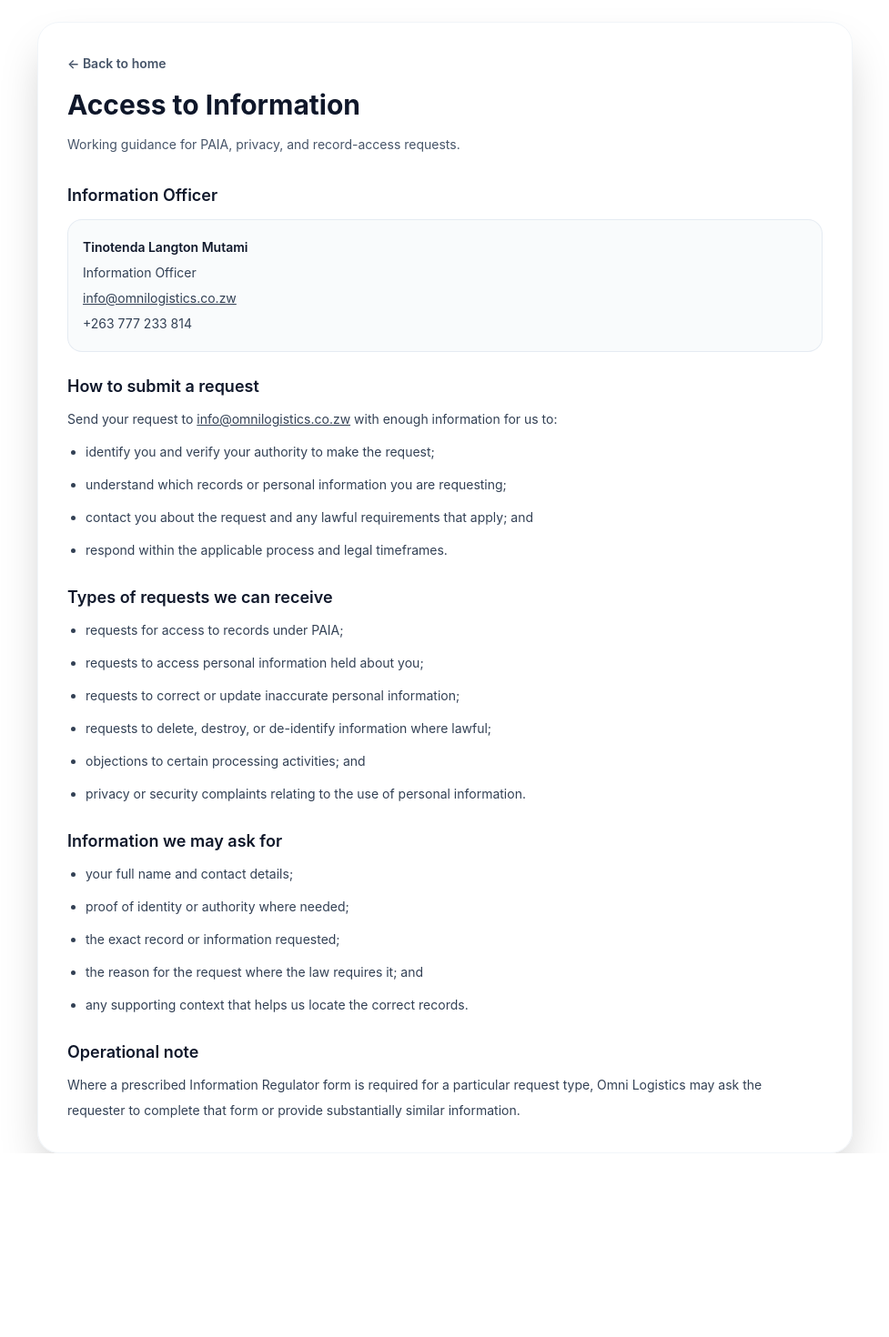
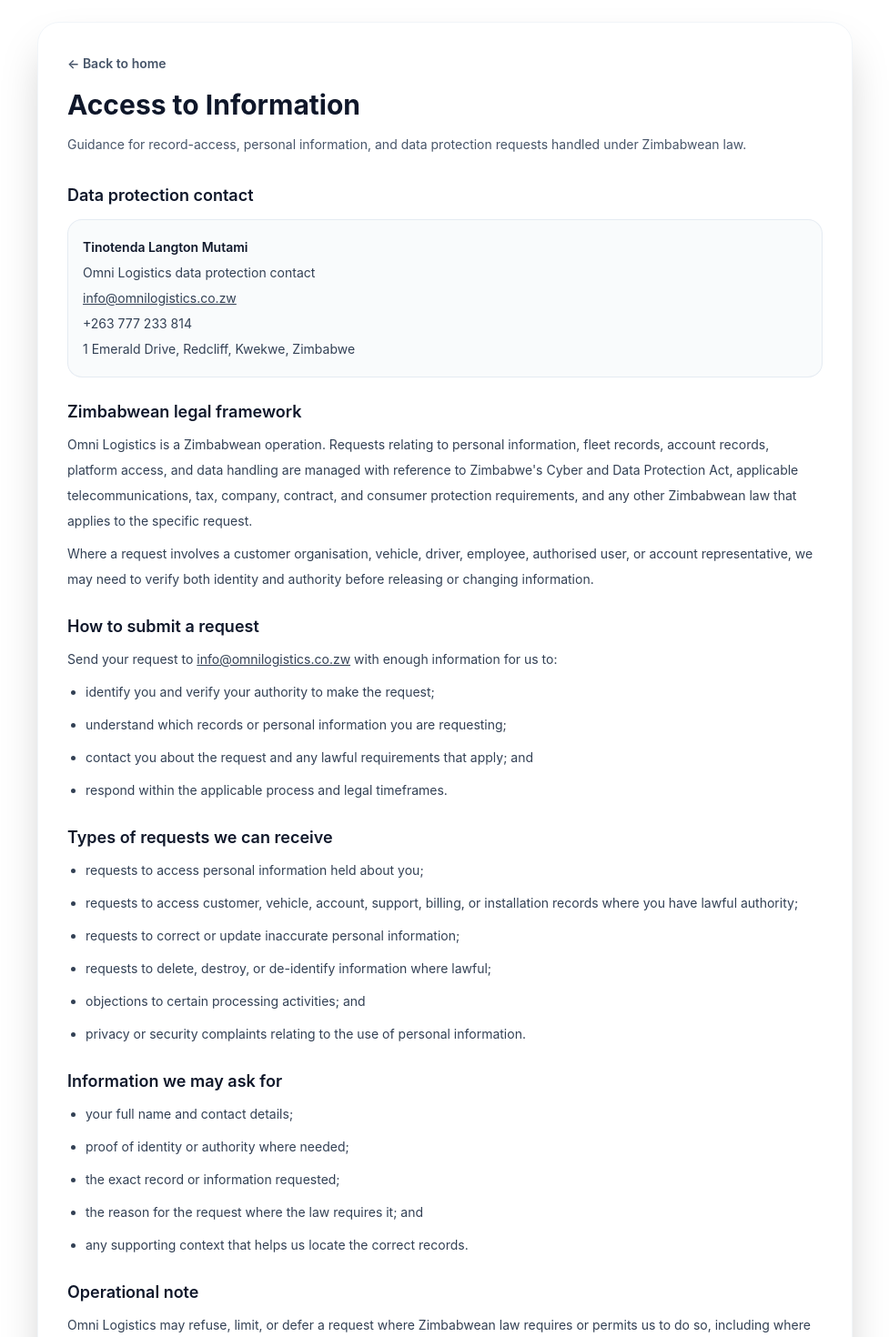
Before and after one commit to TeenoZw/omniv4, a SvelteKit app in the folder client-web/: page /access-to-information in a window 1280 px wide. Shown: the top 1470 px of the page at 91% size, without its empty margins (151-1128 px from the left). Before the commit the page ends 1268 px from the top, so only its background shows below. Built offline with nearby package versions, Linux system fonts and the light colour scheme.

Commit message:
Align legal pages with Zimbabwe policy wording

```diff
--- a/client-web/src/routes/access-to-information/+page.svelte
+++ b/client-web/src/routes/access-to-information/+page.svelte
@@ -9,19 +9,34 @@
     </a>
     <h1 class="text-3xl font-bold text-slate-900 dark:text-white">Access to Information</h1>
     <p class="text-sm text-slate-600 dark:text-slate-300">
-      Working guidance for PAIA, privacy, and record-access requests.
+      Guidance for record-access, personal information, and data protection requests handled under Zimbabwean law.
     </p>
   </div>
 
   <div class="mt-8 space-y-6 text-sm leading-7 text-slate-700 dark:text-slate-300">
     <div>
-      <h2 class="text-lg font-semibold text-slate-900 dark:text-white">Information Officer</h2>
+      <h2 class="text-lg font-semibold text-slate-900 dark:text-white">Data protection contact</h2>
       <div class="mt-3 rounded-2xl border border-slate-200/80 bg-slate-50/80 p-4 dark:border-slate-800 dark:bg-slate-900/70">
         <p class="font-semibold text-slate-900 dark:text-white">Tinotenda Langton Mutami</p>
-        <p>Information Officer</p>
+        <p>Omni Logistics data protection contact</p>
         <p><a class="underline" href="mailto:info@omnilogistics.co.zw">info@omnilogistics.co.zw</a></p>
         <p>+263 777 233 814</p>
+        <p>1 Emerald Drive, Redcliff, Kwekwe, Zimbabwe</p>
       </div>
+    </div>
+
+    <div>
+      <h2 class="text-lg font-semibold text-slate-900 dark:text-white">Zimbabwean legal framework</h2>
+      <p class="mt-2">
+        Omni Logistics is a Zimbabwean operation. Requests relating to personal information, fleet records, account
+        records, platform access, and data handling are managed with reference to Zimbabwe's Cyber and Data Protection Act,
+        applicable telecommunications, tax, company, contract, and consumer protection requirements, and any other
+        Zimbabwean law that applies to the specific request.
+      </p>
+      <p class="mt-2">
+        Where a request involves a customer organisation, vehicle, driver, employee, authorised user, or account
+        representative, we may need to verify both identity and authority before releasing or changing information.
+      </p>
     </div>
 
     <div>
@@ -40,8 +55,8 @@
     <div>
       <h2 class="text-lg font-semibold text-slate-900 dark:text-white">Types of requests we can receive</h2>
       <ul class="mt-2 list-disc space-y-2 pl-5">
-        <li>requests for access to records under PAIA;</li>
         <li>requests to access personal information held about you;</li>
+        <li>requests to access customer, vehicle, account, support, billing, or installation records where you have lawful authority;</li>
         <li>requests to correct or update inaccurate personal information;</li>
         <li>requests to delete, destroy, or de-identify information where lawful;</li>
         <li>objections to certain processing activities; and</li>
@@ -63,8 +78,10 @@
     <div>
       <h2 class="text-lg font-semibold text-slate-900 dark:text-white">Operational note</h2>
       <p class="mt-2">
-        Where a prescribed Information Regulator form is required for a particular request type, Omni Logistics may ask the requester to
-        complete that form or provide substantially similar information.
+        Omni Logistics may refuse, limit, or defer a request where Zimbabwean law requires or permits us to do so,
+        including where disclosure would expose another person's information, compromise security, breach a customer
+        agreement, interfere with an active investigation, or conflict with a legal retention obligation. Where we cannot
+        fulfil a request exactly as submitted, we will explain the reason as clearly as we reasonably can.
       </p>
     </div>
   </div>
--- a/client-web/src/routes/privacy/+page.svelte
+++ b/client-web/src/routes/privacy/+page.svelte
@@ -1,5 +1,5 @@
 <svelte:head>
-  <title>Omni Logistics · Privacy Notice</title>
+  <title>Omni Logistics · Privacy Policy</title>
 </svelte:head>
 
 <section class="mx-auto mt-6 max-w-4xl rounded-3xl border border-slate-100 bg-white/90 p-6 shadow-2xl dark:border-slate-800 dark:bg-slate-950/90 sm:p-8">
@@ -7,7 +7,7 @@
     <a href="/" class="inline-flex items-center gap-2 text-sm font-semibold text-slate-600 transition hover:text-slate-900 dark:text-slate-300 dark:hover:text-white">
       ← Back to home
     </a>
-    <h1 class="text-3xl font-bold text-slate-900 dark:text-white">Privacy Notice</h1>
+    <h1 class="text-3xl font-bold text-slate-900 dark:text-white">Privacy Policy</h1>
     <p class="text-sm text-slate-600 dark:text-slate-300">
       Last updated: September 1, 2026
     </p>
@@ -18,11 +18,11 @@
       <h2 class="text-lg font-semibold text-slate-900 dark:text-white">1. Scope</h2>
       <p class="mt-2">
         Omni Logistics provides fleet tracking, telematics, asset monitoring, device installation, SIM management, and related support services.
-        This notice explains how we collect, use, store, disclose, and protect personal information in connection with those services.
+        This policy explains how we collect, use, store, disclose, and protect personal information in connection with those services.
       </p>
       <p class="mt-2">
         Omni Logistics is a trading division of Omni Industrial Solutions (Private) Limited, a company registered in Zimbabwe.
-        This notice is prepared with reference to Zimbabwe's Cyber and Data Protection Act, other applicable Zimbabwean laws,
+        This policy is prepared with reference to Zimbabwe's Cyber and Data Protection Act, other applicable Zimbabwean laws,
         and contractual obligations in the jurisdictions where we provide services.
       </p>
     </div>
@@ -150,9 +150,9 @@
     </div>
 
     <div>
-      <h2 class="text-lg font-semibold text-slate-900 dark:text-white">12. Updates to this notice</h2>
+      <h2 class="text-lg font-semibold text-slate-900 dark:text-white">12. Updates to this policy</h2>
       <p class="mt-2">
-        We may update this notice from time to time to reflect legal, operational, or service changes. The most recent version will be
+        We may update this policy from time to time to reflect legal, operational, or service changes. The most recent version will be
         published on this site.
       </p>
     </div>
```
